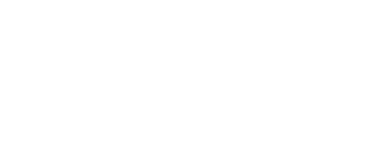
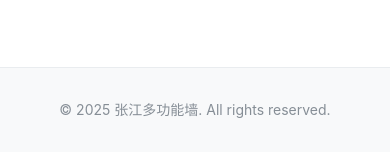
Before and after one commit to CLCK0622/hsefz-wall, a Next.js app: page / in a window 390 px wide. Shown: the part 251-408 px from the top of the page. Built offline with nearby package versions, Linux system fonts and the light colour scheme; no server answers; the database is empty.

Commit message:
fix: mobile display style delete confirmation

```diff
--- a/src/app/layout.tsx
+++ b/src/app/layout.tsx
@@ -1,14 +1,16 @@
 // app/layout.tsx
 import { ClerkProvider } from '@clerk/nextjs'
 import { zhCN } from "@clerk/localizations";
-import { MantineProvider, ColorSchemeScript } from '@mantine/core';
+import {MantineProvider, ColorSchemeScript, Combobox} from '@mantine/core';
 import '@mantine/core/styles.css'; // 必须引入 Mantine CSS
 import { ModalsProvider } from '@mantine/modals';
 import { Notifications } from '@mantine/notifications';
+import '@mantine/notifications/styles.css';
 import Header from "@/components/Header/Header";
+import {Footer} from "@/components/Footer/Footer";
 
 export const metadata = {
-    title: 'HSEFZ 校园墙',
+    title: '张江多功能墙',
     description: '瀚海星云，分享此刻',
 };
 
@@ -24,6 +26,7 @@
                     <Notifications />
                     <Header />
                     {children}
+                    <Footer />
                 </ModalsProvider>
             </MantineProvider>
             </body>
--- /dev/null
+++ b/src/components/Footer/Footer.module.scss
@@ -0,0 +1,16 @@
+/* components/Footer/Footer.module.scss */
+
+.footer {
+    margin-top: calc(var(--mantine-spacing-xl) * 2); // 与上方内容保持较大间距
+    background-color: var(--mantine-color-gray-0); // 使用 Mantine 的浅灰色背景
+    border-top: 1px solid var(--mantine-color-gray-2);
+}
+
+.inner {
+    display: flex;
+    justify-content: space-between;
+    align-items: center;
+    padding-top: var(--mantine-spacing-xl);
+    padding-bottom: var(--mantine-spacing-xl);
+    flex-direction: column;
+}
--- /dev/null
+++ b/src/components/Footer/Footer.tsx
@@ -0,0 +1,22 @@
+// components/Footer/Footer.tsx
+import { Container, Text, Group } from '@mantine/core';
+import styles from './Footer.module.scss';
+
+export function Footer() {
+    const currentYear = new Date().getFullYear();
+
+    return (
+        <footer className={styles.footer}>
+            <Container className={styles.inner}>
+                <Text c="dimmed" size="sm">
+                    © {currentYear} 张江多功能墙. All rights reserved.
+                </Text>
+                <Group gap="xs" justify="flex-end" wrap="nowrap">
+                    {/* 这里未来可以放置一些其他的链接，比如“关于我们”、“服务条款”等 */}
+                    {/* <Anchor c="dimmed" size="sm">Privacy</Anchor> */}
+                    {/* <Anchor c="dimmed" size="sm">Contact</Anchor> */}
+                </Group>
+            </Container>
+        </footer>
+    );
+}
--- a/src/components/Header/Header.tsx
+++ b/src/components/Header/Header.tsx
@@ -26,7 +26,7 @@
     return (
         <header className={styles.header}>
             <div className={styles.container}>
-                <Link href="/" className={styles.logo}>HSEFZ 校园墙</Link>
+                <Link href="/" className={styles.logo}>张江多功能墙</Link>
                 <Group>
                     <Menu shadow="md" width={220} withArrow position="bottom-end">
                         <Menu.Target>
--- a/src/components/PostFeed/PostFeed.tsx
+++ b/src/components/PostFeed/PostFeed.tsx
@@ -60,6 +60,7 @@
         labels: {confirm: '确认删除', cancel: '取消'},
         confirmProps: {color: 'red'},
         onConfirm: onDelete,
+        zIndex: 4000,
     });
 
     return (
```
